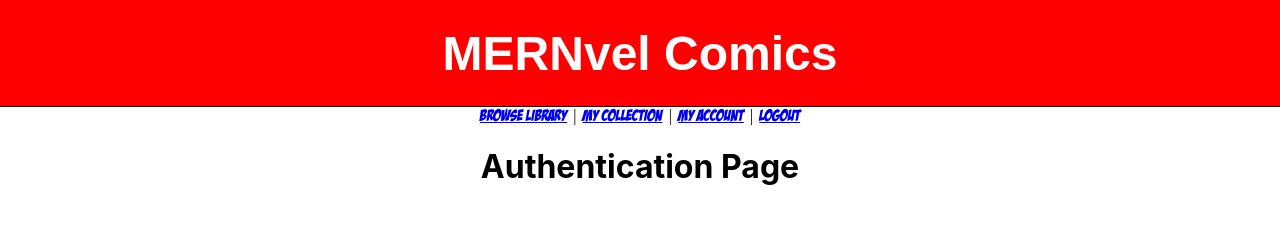
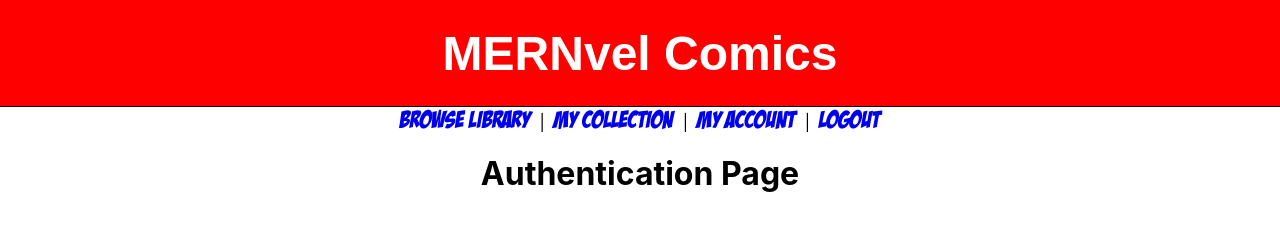
Before and after one commit to NSTaft/mernvel-comics, a React app: page /authentication in a window 1280 px wide. Built offline with nearby package versions, Linux system fonts and the light colour scheme; a web font is replaced by a local one.

Commit message:
Added Links to NavBar

```diff
--- a/src/components/NavBar/NavBar.css
+++ b/src/components/NavBar/NavBar.css
@@ -3,6 +3,9 @@
     src: url('/src/components/NavBar/badaboom_bb/BADABB__.TTF');
 }
 
-nav {
+a {
     font-family: 'badaboom';
+    font-size: x-large;
+    text-decoration: none;
+
 }
--- a/src/components/NavBar/NavBar.jsx
+++ b/src/components/NavBar/NavBar.jsx
@@ -5,13 +5,13 @@ export default function NavBar() {
     return (
         <>
             <nav>
-                <Link to="">Browse Library</Link>
+                <Link to="/library">Browse Library</Link>
                 &nbsp; | &nbsp;
-                <Link to="">My Collection</Link>
+                <Link to="/account/collection">My Collection</Link>
                 &nbsp; | &nbsp;
-                <Link to="">My Account</Link>
+                <Link to="/account">My Account</Link>
                 &nbsp; | &nbsp;
-                <Link to="">Logout</Link>
+                <Link to="/authentication">Logout</Link>
             </nav>
         </>
     )
```
Also changed, not shown: config/database.js (+4 -4 lines).
